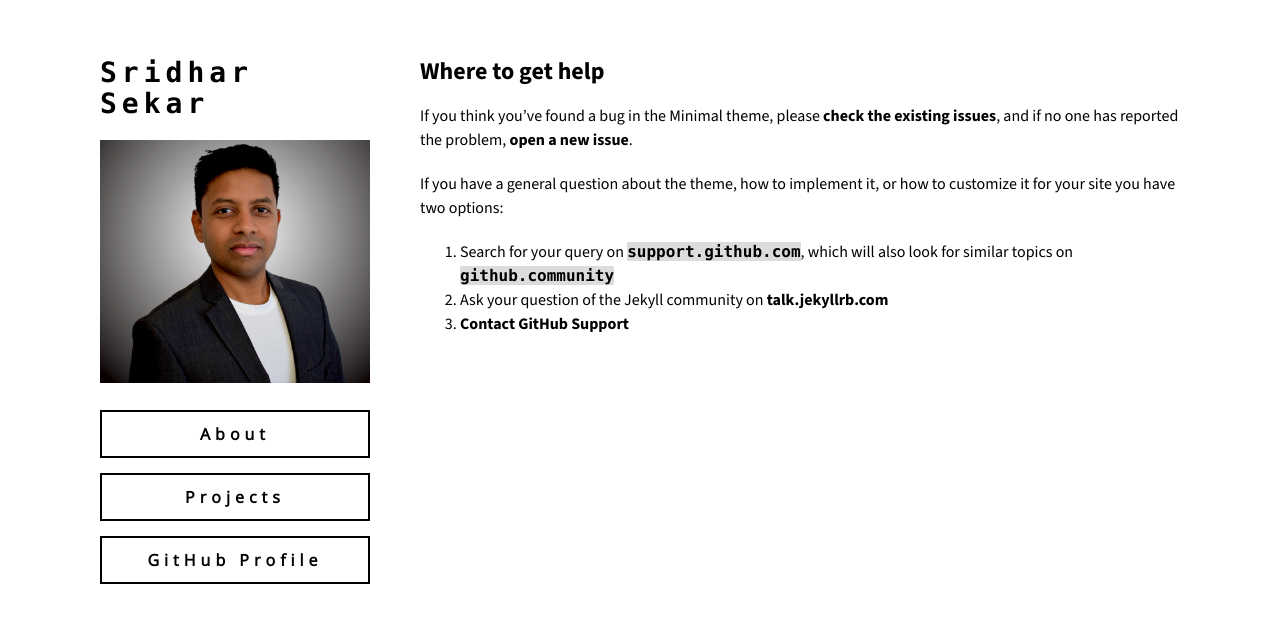
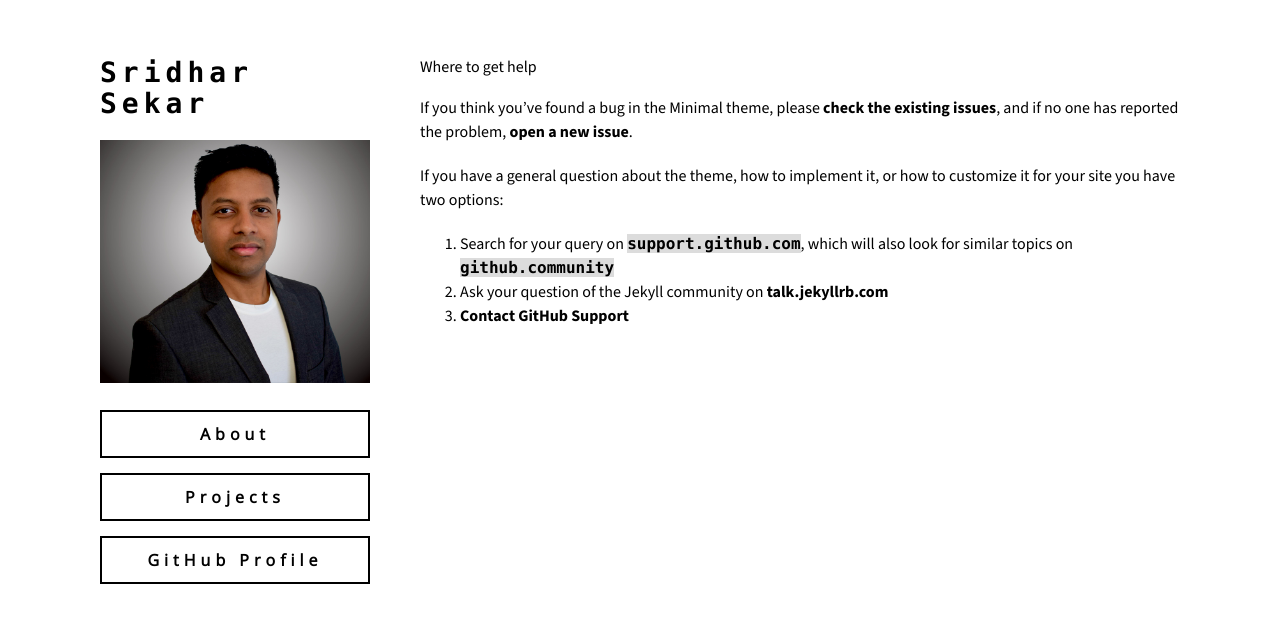
Before and after one commit to sridhar-portfolio/sridhar-portfolio.github.io, a Jekyll site: the page built from docs/SUPPORT.md, in a window 1280 px wide. Shown: the top 623 px of the page. Built offline with Jekyll 4.4.1, drawn with Linux system fonts in a browser that asks for light colours; our own code applies the rules of GitHub Pages for plain Markdown files; the repository's description, which GitHub fills in, is left out.

Commit message:
Add font style to heading elements

```diff
--- a/_sass/jekyll-theme-minimal.scss
+++ b/_sass/jekyll-theme-minimal.scss
@@ -12,6 +12,7 @@ body {
 h1, h2, h3, h4, h5, h6 {
   color:#000000;
   margin:0 0 20px;
+  font: 16px/1.5 "Source Sans 3", "Helvetica Neue", Helvetica, Arial, sans-serif;
 }
 
 p, ul, ol, table, pre, dl {
```
